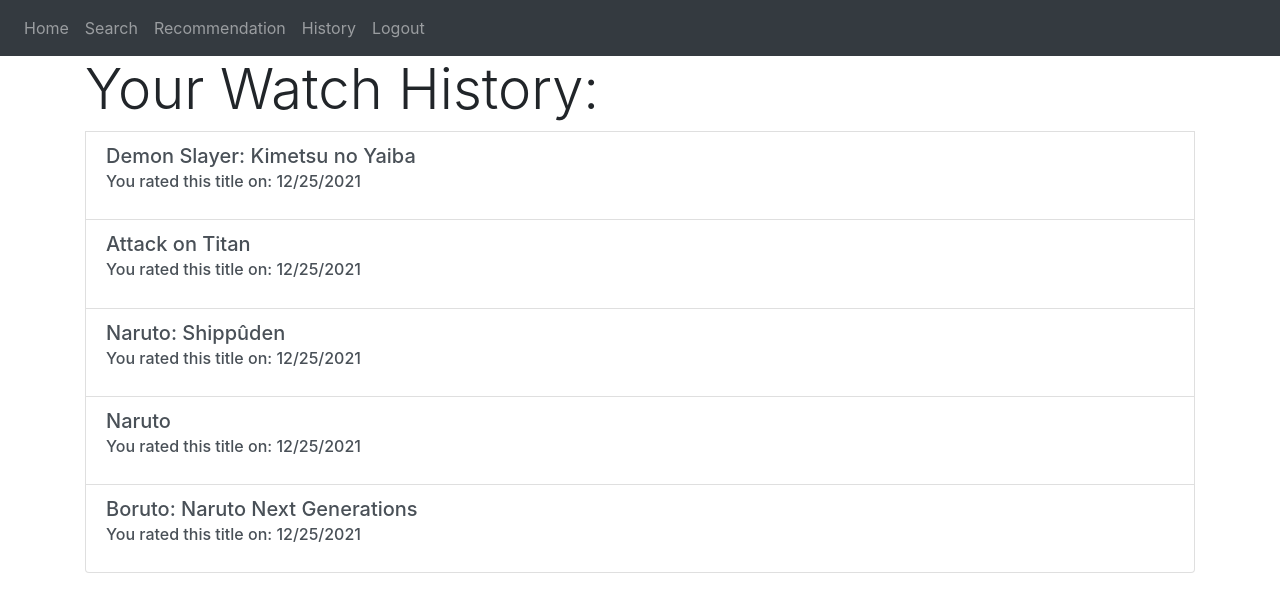
After one commit to caped-doshi/your-anime-recs, a Flask app: page /history in a window 1280 px wide. The commit adds this page. Shown: the top 612 px of the page. Run offline with Flask 2, Linux system fonts and the light colour scheme; a user stored in the database is signed in; data comes from the database, SQL or seed files in the repository; both versions use the stored data as it was after the commit; some libraries are stand-ins or nearby versions.

Commit message:
Created History tab on nav-bar

```diff
--- a/website/models.py
+++ b/website/models.py
@@ -6,6 +6,7 @@
     id = db.Column(db.Integer, primary_key=True)
     name = db.Column(db.String(150))
     rating = db.Column(db.Float)
+    date = db.Column(db.DateTime(timezone=True), default=func.now())
     user_id = db.Column(db.Integer, db.ForeignKey('user.id'))
 
 #One user has multiple ratings
--- a/website/templates/base.html
+++ b/website/templates/base.html
@@ -28,6 +28,7 @@
                     <a class="nav-item nav-link" id="home" href="/">Home</a>
                     <a class="nav-item nav-link" id="search" href="/search">Search</a>
                     <a class="nav-item nav-link" id="recommend" href="/recommendation">Recommendation</a>
+                    <a class="nav-item nav-link" id="history" href="/history">History</a>
                     <a class="nav-item nav-link" id="logout" href="/logout">Logout</a>
                     {% else %}
                     <a class="nav-item nav-link" id="login" href="/login">Login</a>
--- /dev/null
+++ b/website/templates/history.html
@@ -0,0 +1,15 @@
+{%extends "base.html"%}
+{%block title%}Watch History{%endblock%}
+
+{%block content%}
+
+<h4 class="display-4">Your Watch History: </h4>
+
+{%for item in history_list%}
+    <li class="list-group-item list-group-item-action flex-column align-items-start">
+        <h5 class="mb-1">{{item[0]}}</h5>
+        <h6 class="mb-3">You rated this title on: {{item[2][1]+"/"+item[2][2]+"/"+item[2][0]}}</h6>
+    </li>
+{%endfor%}
+
+{%endblock%}
--- a/website/templates/recommendations.html
+++ b/website/templates/recommendations.html
@@ -2,7 +2,6 @@
 {%block title%}Top 3 Anime Recommendations{%endblock%}
 
 {%block content%}
-<br />
 <h4 class="display-4">Algorithm uses Collaborative Item based filtering with <mark>
     computer vision</mark> algorithms.</h3>
 <br />
--- a/website/views.py
+++ b/website/views.py
@@ -47,6 +47,7 @@
                 name=anime, rating=r, user_id=current_user.id)
             db.session.add(new_rating)
             db.session.commit()
+            flash(f"You rated {anime}", category="success")
 
     return render_template("search.html", user=current_user, search=s)
 
@@ -83,6 +84,18 @@
 
     return render_template("recommendations.html", user=current_user, a_list = new_arr)
 
+@views.route('/history')
+@login_required
+def history():
+    arr = []
+    anime_rating = Anime_Rating.query.filter_by(user_id=current_user.id)
+    for rating in anime_rating:
+        rating = rating.__dict__
+        date = rating['date']
+        tup = (rating['name'], rating['rating'], (str(date.year), str(date.month), str(date.day), date.hour, date.minute, date.second))
+        arr.append(tup)
+    return render_template("history.html", user=current_user, history_list=arr)
+
 @views.route('/')
 @login_required
 def home():
```
Also changed, not shown: website/database.db.
